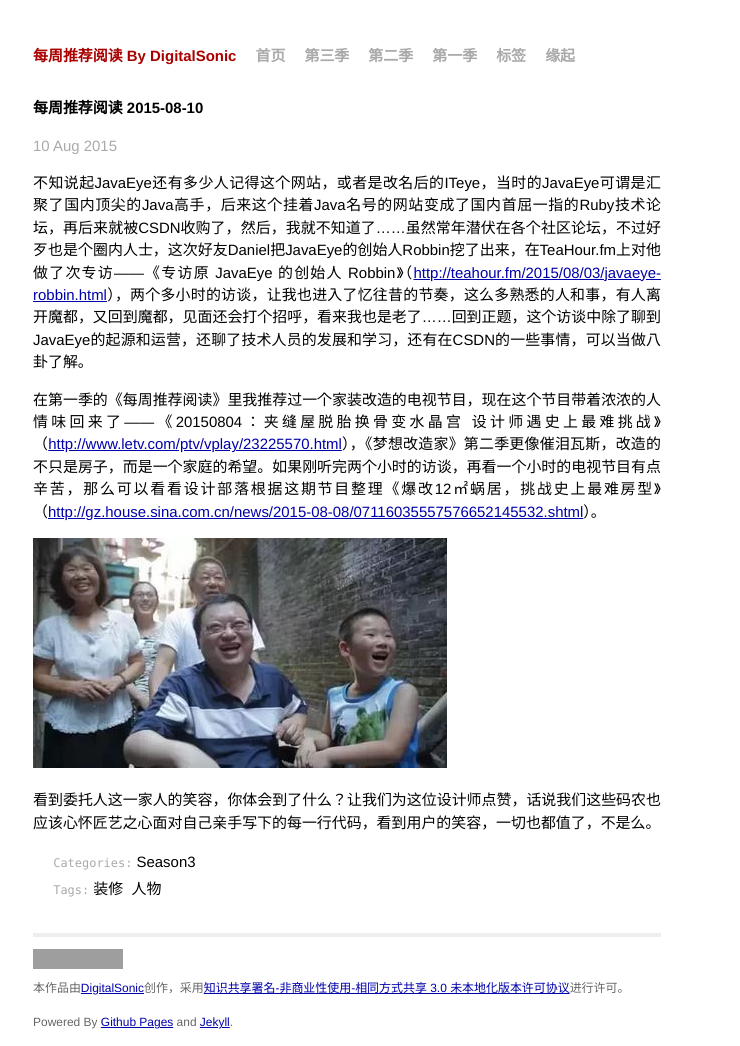
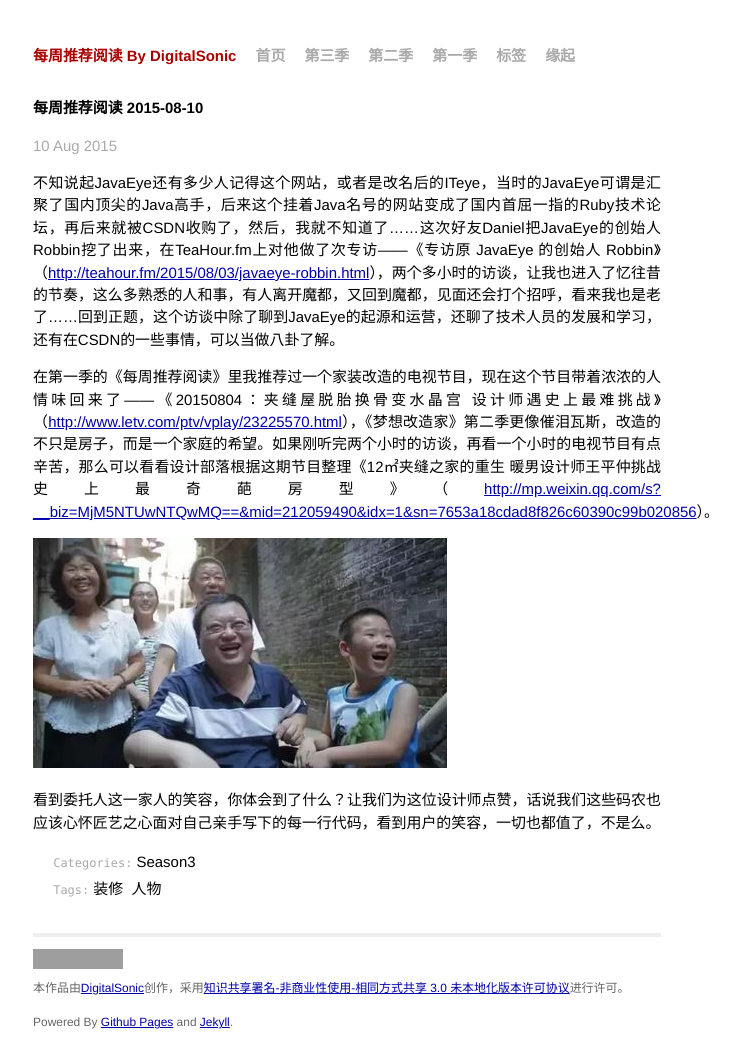
Before and after one commit to digitalsonic/recommend-reading, a Jekyll site: the page built from _posts/2015-08-10-.md, in a window 1280 px wide. Shown: the whole page, without its empty margins (293-1033 px from the left). Built offline with Jekyll 4.4.1, drawn with Linux system fonts in a browser that asks for light colours; Markdown is read by kramdown in place of the engine named in the settings; grey boxes are pictures that could not be loaded.

Commit message:
modify 20150810

```diff
--- a/_posts/2015-08-10-.md
+++ b/_posts/2015-08-10-.md
@@ -6,9 +6,9 @@ categories: Season3
 tags:   装修 人物
 ---
 
-不知说起JavaEye还有多少人记得这个网站，或者是改名后的ITeye，当时的JavaEye可谓是汇聚了国内顶尖的Java高手，后来这个挂着Java名号的网站变成了国内首屈一指的Ruby技术论坛，再后来就被CSDN收购了，然后，我就不知道了……虽然常年潜伏在各个社区论坛，不过好歹也是个圈内人士，这次好友Daniel把JavaEye的创始人Robbin挖了出来，在TeaHour.fm上对他做了次专访——《专访原 JavaEye 的创始人 Robbin》（[http://teahour.fm/2015/08/03/javaeye-robbin.html](http://teahour.fm/2015/08/03/javaeye-robbin.html)），两个多小时的访谈，让我也进入了忆往昔的节奏，这么多熟悉的人和事，有人离开魔都，又回到魔都，见面还会打个招呼，看来我也是老了……回到正题，这个访谈中除了聊到JavaEye的起源和运营，还聊了技术人员的发展和学习，还有在CSDN的一些事情，可以当做八卦了解。
+不知说起JavaEye还有多少人记得这个网站，或者是改名后的ITeye，当时的JavaEye可谓是汇聚了国内顶尖的Java高手，后来这个挂着Java名号的网站变成了国内首屈一指的Ruby技术论坛，再后来就被CSDN收购了，然后，我就不知道了……这次好友Daniel把JavaEye的创始人Robbin挖了出来，在TeaHour.fm上对他做了次专访——《专访原 JavaEye 的创始人 Robbin》（[http://teahour.fm/2015/08/03/javaeye-robbin.html](http://teahour.fm/2015/08/03/javaeye-robbin.html)），两个多小时的访谈，让我也进入了忆往昔的节奏，这么多熟悉的人和事，有人离开魔都，又回到魔都，见面还会打个招呼，看来我也是老了……回到正题，这个访谈中除了聊到JavaEye的起源和运营，还聊了技术人员的发展和学习，还有在CSDN的一些事情，可以当做八卦了解。
 
-在第一季的《每周推荐阅读》里我推荐过一个家装改造的电视节目，现在这个节目带着浓浓的人情味回来了——《20150804：夹缝屋脱胎换骨变水晶宫 设计师遇史上最难挑战》（[http://www.letv.com/ptv/vplay/23225570.html](http://www.letv.com/ptv/vplay/23225570.html)），《梦想改造家》第二季更像催泪瓦斯，改造的不只是房子，而是一个家庭的希望。如果刚听完两个小时的访谈，再看一个小时的电视节目有点辛苦，那么可以看看设计部落根据这期节目整理《爆改12㎡蜗居，挑战史上最难房型》（[http://gz.house.sina.com.cn/news/2015-08-08/07116035557576652145532.shtml](http://gz.house.sina.com.cn/news/2015-08-08/07116035557576652145532.shtml)）。
+在第一季的《每周推荐阅读》里我推荐过一个家装改造的电视节目，现在这个节目带着浓浓的人情味回来了——《20150804：夹缝屋脱胎换骨变水晶宫 设计师遇史上最难挑战》（[http://www.letv.com/ptv/vplay/23225570.html](http://www.letv.com/ptv/vplay/23225570.html)），《梦想改造家》第二季更像催泪瓦斯，改造的不只是房子，而是一个家庭的希望。如果刚听完两个小时的访谈，再看一个小时的电视节目有点辛苦，那么可以看看设计部落根据这期节目整理《12㎡夹缝之家的重生 暖男设计师王平仲挑战史上最奇葩房型》（[http://mp.weixin.qq.com/s?__biz=MjM5NTUwNTQwMQ==&mid=212059490&idx=1&sn=7653a18cdad8f826c60390c99b020856](http://mp.weixin.qq.com/s?__biz=MjM5NTUwNTQwMQ==&mid=212059490&idx=1&sn=7653a18cdad8f826c60390c99b020856)）。
 
 ![委托人这一家人的笑容](https://raw.githubusercontent.com/digitalsonic/recommend-reading/gh-pages/images/mxgzj-12m2.jpg)
 
```
